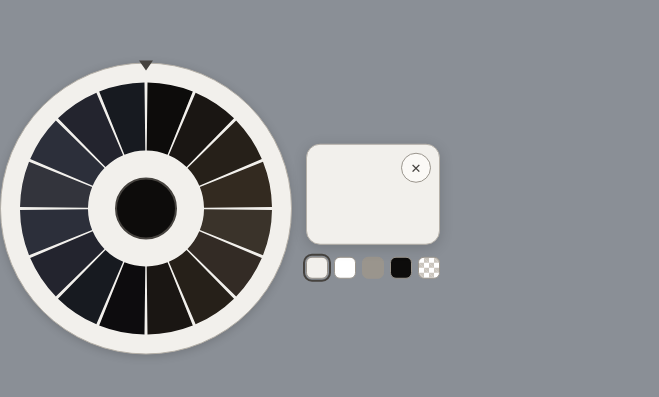
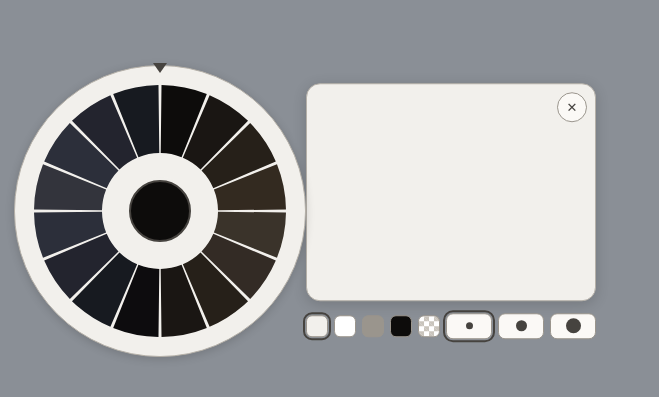
Before and after one commit to ilostmyshipsname-design/svg-offline-logo-generator, a plain HTML site: page blacks-wheel.html in a window 1280 px wide. Shown: the part 173-570 px from the top of the page, without its empty margins (0-659 px from the left). Drawn offline with Linux system fonts and the light colour scheme.

Commit message:
Wheel of blacks: movable and resizable - drag the centre to move, three sizes, pinned to memory
Co-authored-by: ilostmyshipsname-design <ilostmyshipsname-design@users.noreply.github.com>

```diff
--- a/blacks-wheel.html
+++ b/blacks-wheel.html
@@ -7,14 +7,14 @@
 <style>
  html,body{margin:0;height:100%;overflow:hidden;background:#8a8f96;
    font-family:system-ui,sans-serif;-webkit-user-select:none;user-select:none}
- .seat{position:fixed;left:14px;top:48%;transform:translateY(-50%);z-index:5}
+ .seat{position:fixed;z-index:5;transform:translate(-50%,-50%)}
  .notch{position:absolute;left:50%;top:-16px;transform:translateX(-50%);
    width:0;height:0;border-left:7px solid transparent;border-right:7px solid transparent;
    border-top:10px solid #46433f}
  .bgd{position:absolute;left:-14px;top:-14px;width:292px;height:292px;
    border-radius:50%;background:#f2f0ec;border:1px solid #b5b0a8;
    box-sizing:border-box;box-shadow:0 2px 10px rgba(0,0,0,.16)}
- svg{position:relative}
+ svg{position:relative;display:block}
  .right{position:fixed;left:306px;top:48%;transform:translateY(-50%);
    display:flex;flex-direction:column;gap:12px;align-items:flex-start;max-width:calc(100vw - 330px)}
  .paper{position:relative;width:100%;max-width:520px;aspect-ratio:4/3;background:#f2f0ec;
@@ -24,18 +24,22 @@
  .clr{position:absolute;right:8px;top:8px;width:28px;height:28px;border-radius:50%;
    background:#fbf9f6;border:1px solid #9a958d;color:#46433f;font-size:13px;
    display:flex;align-items:center;justify-content:center;z-index:2}
- .brow{display:flex;gap:6px}
+ .brow{display:flex;gap:6px;align-items:center}
  .bs{width:22px;height:22px;border-radius:6px;border:1px solid #9a958d;cursor:pointer;box-sizing:border-box}
  .bs.chk{background:#fff;
    background-image:linear-gradient(45deg,#c9c4bc 25%,transparent 25%,transparent 75%,#c9c4bc 75%),
                     linear-gradient(45deg,#c9c4bc 25%,transparent 25%,transparent 75%,#c9c4bc 75%);
    background-size:10px 10px;background-position:0 0,5px 5px}
  .bs.onq{outline:2px solid #46433f;outline-offset:1px}
+ .sz{width:46px;height:26px;border-radius:7px;border:1px solid #9a958d;background:#fbf9f6;
+   cursor:pointer;display:flex;align-items:center;justify-content:center;box-sizing:border-box}
+ .sz.onq{outline:2px solid #46433f;outline-offset:1px}
+ .sz i{border-radius:50%;background:#46433f;display:block}
 </style>
 </head>
 <body>
 
-<div class="seat">
+<div class="seat" id="seat">
  <div class="bgd" id="bgd"></div>
  <div class="notch"></div>
  <svg id="wheel" width="264" height="264" viewBox="0 0 264 264"></svg>
@@ -52,10 +56,14 @@
   <span class="bs" data-bg="#9a958d" style="background:#9a958d"></span>
   <span class="bs" data-bg="#0d0c0b" style="background:#0d0c0b"></span>
   <span class="bs chk" data-bg="chk"></span>
+  <span class="sz onq" data-i="0"><i style="width:7px;height:7px"></i></span>
+  <span class="sz" data-i="1"><i style="width:11px;height:11px"></i></span>
+  <span class="sz" data-i="2"><i style="width:15px;height:15px"></i></span>
  </div>
 </div>
 
 <script>
+ var KEY='blackswheel.v1';
  var blacks=['#0d0c0b','#1a1613','#262019','#332a20','#3a332a','#332b25','#262019','#1a1613',
              '#0d0c0e','#171a20','#23242e','#2c2f3a','#33343c','#2c2f3a','#23242e','#171a20'];
  var svg=document.getElementById('wheel'), cx=132, cy=132, r0=58, r1=126, N=blacks.length;
@@ -81,38 +89,60 @@
  var veil=document.createElementNS('http://www.w3.org/2000/svg','circle');
  veil.setAttribute('cx',cx); veil.setAttribute('cy',cy); veil.setAttribute('r','34');
  veil.setAttribute('fill','#f2f0ec'); svg.appendChild(veil);
- var dot=document.createElementNS('http://www.w3.org/2000/svg','circle');
- dot.setAttribute('cx',cx); dot.setAttribute('cy',cy); dot.setAttribute('r','30');
- svg.appendChild(dot);
+ var dotEl=document.createElementNS('http://www.w3.org/2000/svg','circle');
+ dotEl.setAttribute('cx',cx); dotEl.setAttribute('cy',cy); dotEl.setAttribute('r','30');
+ svg.appendChild(dotEl);
  var ring=document.createElementNS('http://www.w3.org/2000/svg','circle');
  ring.setAttribute('cx',cx); ring.setAttribute('cy',cy); ring.setAttribute('r','30');
  ring.setAttribute('fill','none'); ring.setAttribute('stroke','#46433f');
  ring.setAttribute('stroke-width','2'); svg.appendChild(ring);
 
- var rot=0, cur=blacks[0];
+ var seat=document.getElementById('seat');
+ var rot=0, cur=blacks[0], scale=1, wx=160, wy=innerHeight*0.48;
+ try{var sv=JSON.parse(localStorage.getItem(KEY)||'null');
+   if(sv){rot=sv.rot||0;scale=sv.scale||1;wx=sv.wx||wx;wy=sv.wy||wy;}
+ }catch(e){}
  var paperEl=document.getElementById('paper');
  var ctx=document.getElementById('pc').getContext('2d');
  function apply(){
    g.setAttribute('transform','rotate('+rot.toFixed(2)+' '+cx+' '+cy+')');
    var i=Math.round(-rot/step-0.5)%N; if(i<0)i+=N;
-   cur=blacks[i];
-   dot.setAttribute('fill',cur);
-   ctx.strokeStyle=cur;
+   cur=blacks[i]; dotEl.setAttribute('fill',cur); ctx.strokeStyle=cur;
  }
+ function place(){remember();}
+ function remember(){try{localStorage.setItem(KEY,JSON.stringify({rot:rot,scale:scale,wx:wx,wy:wy}))}catch(e){}}
+ seat.style.left=wx+'px'; seat.style.top=wy+'px';
+ seat.style.transform='translate(-50%,-50%) scale('+scale+')';
+
+ var mode=null, lastAng=0, lastX=0, lastY=0;
+ svg.style.touchAction='none';
+ dotEl.addEventListener('pointerdown',function(e){
+   mode='move'; lastX=e.clientX; lastY=e.clientY;
+   dotEl.setPointerCapture(e.pointerId); e.stopPropagation();
+ });
+ veil.addEventListener('pointerdown',function(e){
+   mode='move'; lastX=e.clientX; lastY=e.clientY;
+   veil.setPointerCapture(e.pointerId); e.stopPropagation();
+ });
+ svg.addEventListener('pointerdown',function(e){
+   mode='spin'; lastAng=ang(e); svg.setPointerCapture(e.pointerId);
+ });
+ svg.addEventListener('pointermove',function(e){
+   if(mode==='spin'){
+     var a=ang(e); rot+=a-lastAng; lastAng=a; apply(); remember();
+   } else if(mode==='move'){
+     wx+=e.clientX-lastX; wy+=e.clientY-lastY;
+     lastX=e.clientX; lastY=e.clientY;
+     seat.style.left=wx+'px'; seat.style.top=wy+'px'; remember();
+   }
+ });
+ ['pointerup','pointercancel'].forEach(function(ev){
+   [svg,dotEl,veil].forEach(function(el){el.addEventListener(ev,function(){mode=null})});
+ });
  function ang(e){
    var r=svg.getBoundingClientRect();
    return Math.atan2(e.clientY-(r.top+r.height/2), e.clientX-(r.left+r.width/2))*180/Math.PI;
  }
- var last=null, drag=false;
- svg.style.touchAction='none';
- svg.addEventListener('pointerdown',function(e){drag=true;last=ang(e);svg.setPointerCapture(e.pointerId)});
- svg.addEventListener('pointermove',function(e){
-   if(!drag)return;
-   var a=ang(e); rot+=a-last; last=a; apply();
- });
- ['pointerup','pointercancel'].forEach(function(ev){
-   svg.addEventListener(ev,function(){drag=false});
- });
  apply();
 
  var pc=document.getElementById('pc');
@@ -160,10 +190,23 @@
  document.querySelectorAll('.bs').forEach(function(b){
    b.addEventListener('click',function(){
      document.querySelectorAll('.bs').forEach(function(x){x.classList.remove('onq')});
-     b.classList.add('onq');
-     ground(b.dataset.bg);
+     b.classList.add('onq'); ground(b.dataset.bg);
    });
  });
+ var sizes=[1,1.3,1.65];
+ document.querySelectorAll('.sz').forEach(function(s){
+   s.addEventListener('click',function(){
+     document.querySelectorAll('.sz').forEach(function(x){x.classList.remove('onq')});
+     s.classList.add('onq');
+     scale=sizes[parseInt(s.dataset.i)];
+     seat.style.transform='translate(-50%,-50%) scale('+scale+')';
+     remember();
+   });
+ });
+ var si=sizes.indexOf(scale);
+ if(si>0){var el=document.querySelectorAll('.sz')[si];
+   document.querySelectorAll('.sz').forEach(function(x){x.classList.remove('onq')});
+   el.classList.add('onq');}
 </script>
 </body>
 </html>
```
